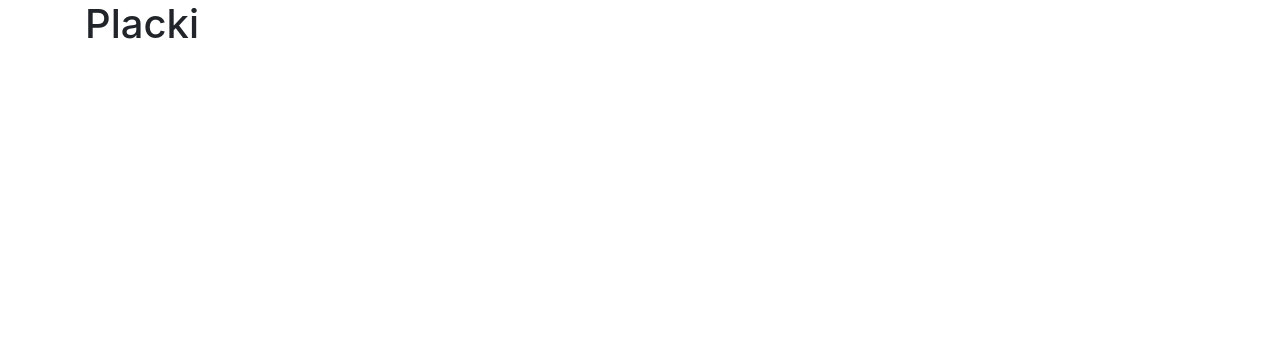
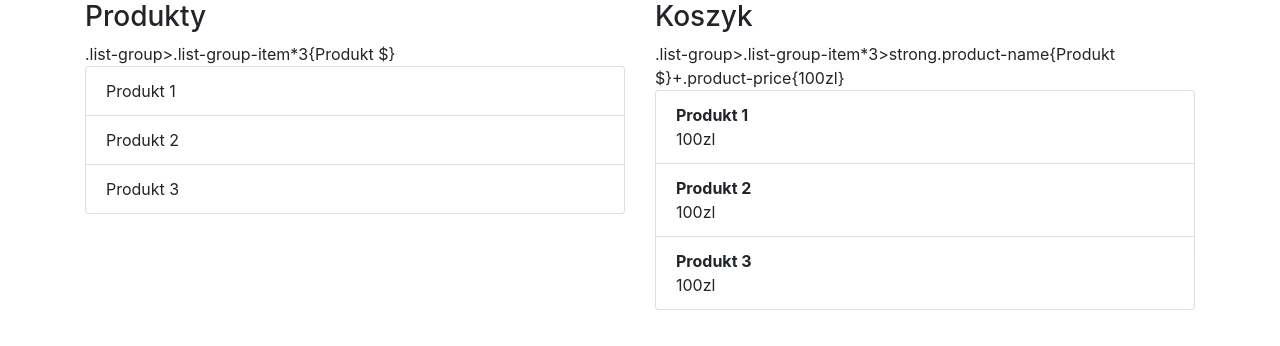
Before and after one commit to lkristinevich7/js2, a website: page index.html in a window 1280 px wide. Drawn offline with nearby package versions, Linux system fonts and the light colour scheme.

Commit message:
products, cart - html

```diff
--- a/index.html
+++ b/index.html
@@ -1,5 +1,6 @@
 <!DOCTYPE html>
 <html lang="en">
+
 <head>
   <meta charset="UTF-8">
   <meta name="viewport" content="width=device-width, initial-scale=1.0">
@@ -9,13 +10,41 @@
   <link rel="stylesheet" href="style.css">
 
 </head>
+
 <body>
   <div class="container">
     <div class="row">
       <div class="col">
-                <h1>Placki</h1>
+        <h3>Produkty</h3>
+
+        .list-group>.list-group-item*3{Produkt $}
+
+        <div class="list-group">
+          <div class="list-group-item">Produkt 1</div>
+          <div class="list-group-item">Produkt 2</div>
+          <div class="list-group-item">Produkt 3</div>
+        </div>
+
       </div>
       <div class="col">
+        <h3>Koszyk</h3>
+
+        .list-group>.list-group-item*3>strong.product-name{Produkt $}+.product-price{100zl}
+
+        <div class="list-group">
+          <div class="list-group-item">
+            <strong class="product-name">Produkt 1</strong>
+            <div class="product-price">100zl</div>
+          </div>
+          <div class="list-group-item">
+            <strong class="product-name">Produkt 2</strong>
+            <div class="product-price">100zl</div>
+          </div>
+          <div class="list-group-item">
+            <strong class="product-name">Produkt 3</strong>
+            <div class="product-price">100zl</div>
+          </div>
+        </div>
 
       </div>
     </div>
@@ -25,4 +54,5 @@
   <script src="src/shopping-cart.js"></script>
   <script src="src/index.js"></script>
 </body>
+
 </html>
```
Lines whose indentation alone changed are shown as unchanged.
